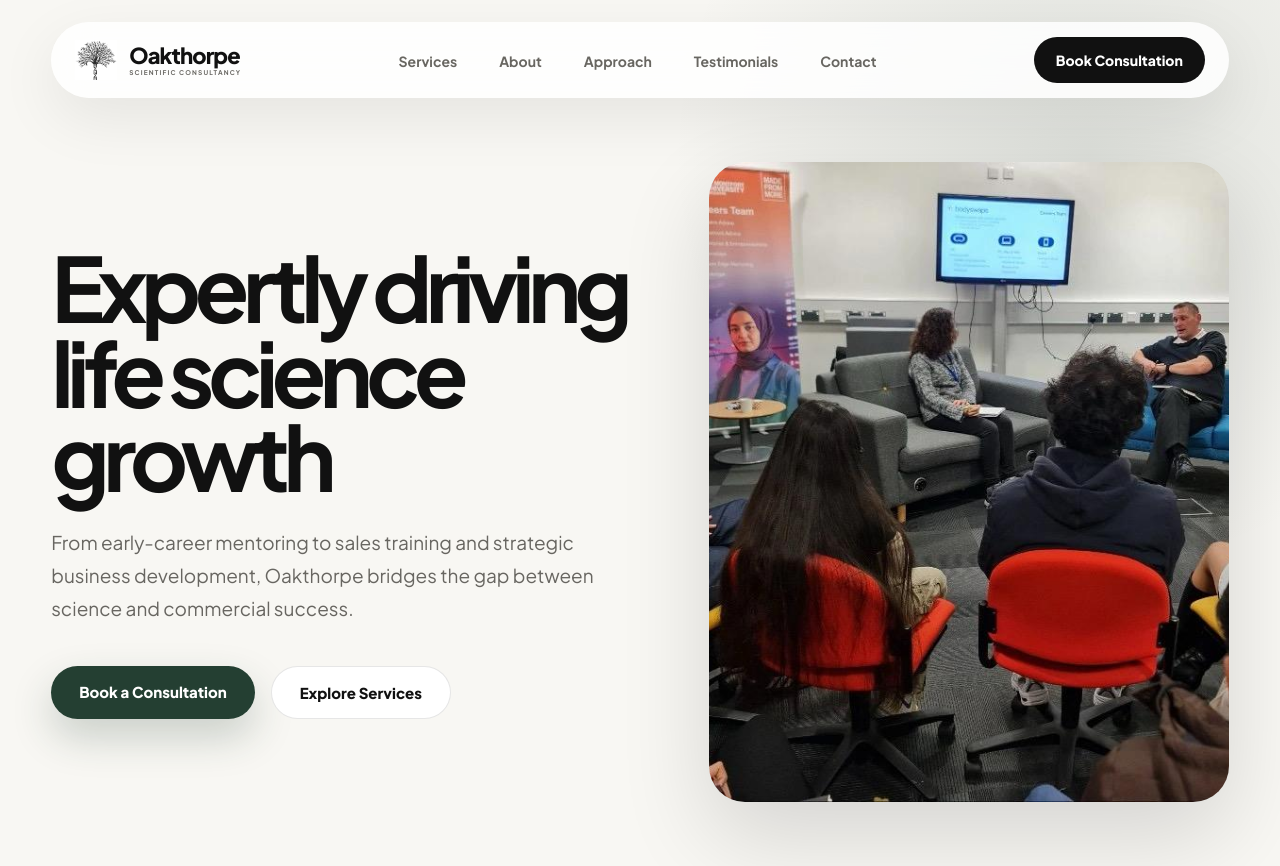
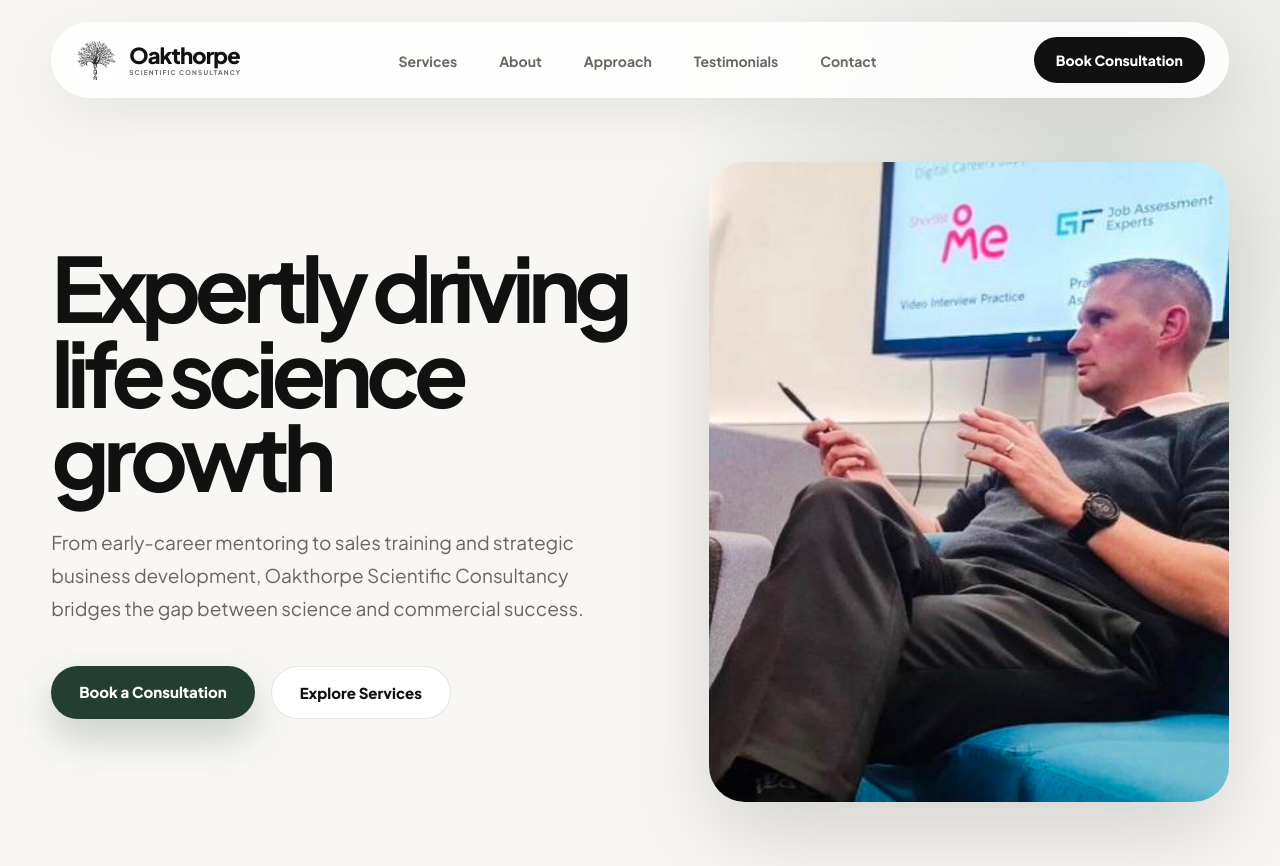
Before and after one commit to Labjot98/Oakthorpe-Scientific-Consultancy, a plain HTML site: page index.html in a window 1280 px wide. Drawn offline with Linux system fonts and the light colour scheme.

Commit message:
Stewart Profile

```diff
--- a/index.html
+++ b/index.html
@@ -50,8 +50,8 @@
 
           <p class="hero-text">
             From early-career mentoring to sales training and strategic business
-            development, Oakthorpe bridges the gap between science and
-            commercial success.
+            development, Oakthorpe Scientific Consultancy bridges the gap
+            between science and commercial success.
           </p>
 
           <div class="hero-buttons">
@@ -63,7 +63,7 @@
         <div class="hero-right">
           <div class="portrait-card">
             <img
-              src="./assets/WhatsApp Image 2026-06-30 at 14.26.52.jpeg"
+              src="./assets/WhatsApp Image 2026-07-07 at 20.21.09-2.jpeg"
               alt="Dr Stewart Sale"
             />
           </div>
```
Also changed, not shown: assets/WhatsApp Image 2026-07-07 at 20.21.09-2.jpeg (added), assets/WhatsApp Image 2026-07-07 at 20.21.09.jpeg (added).
